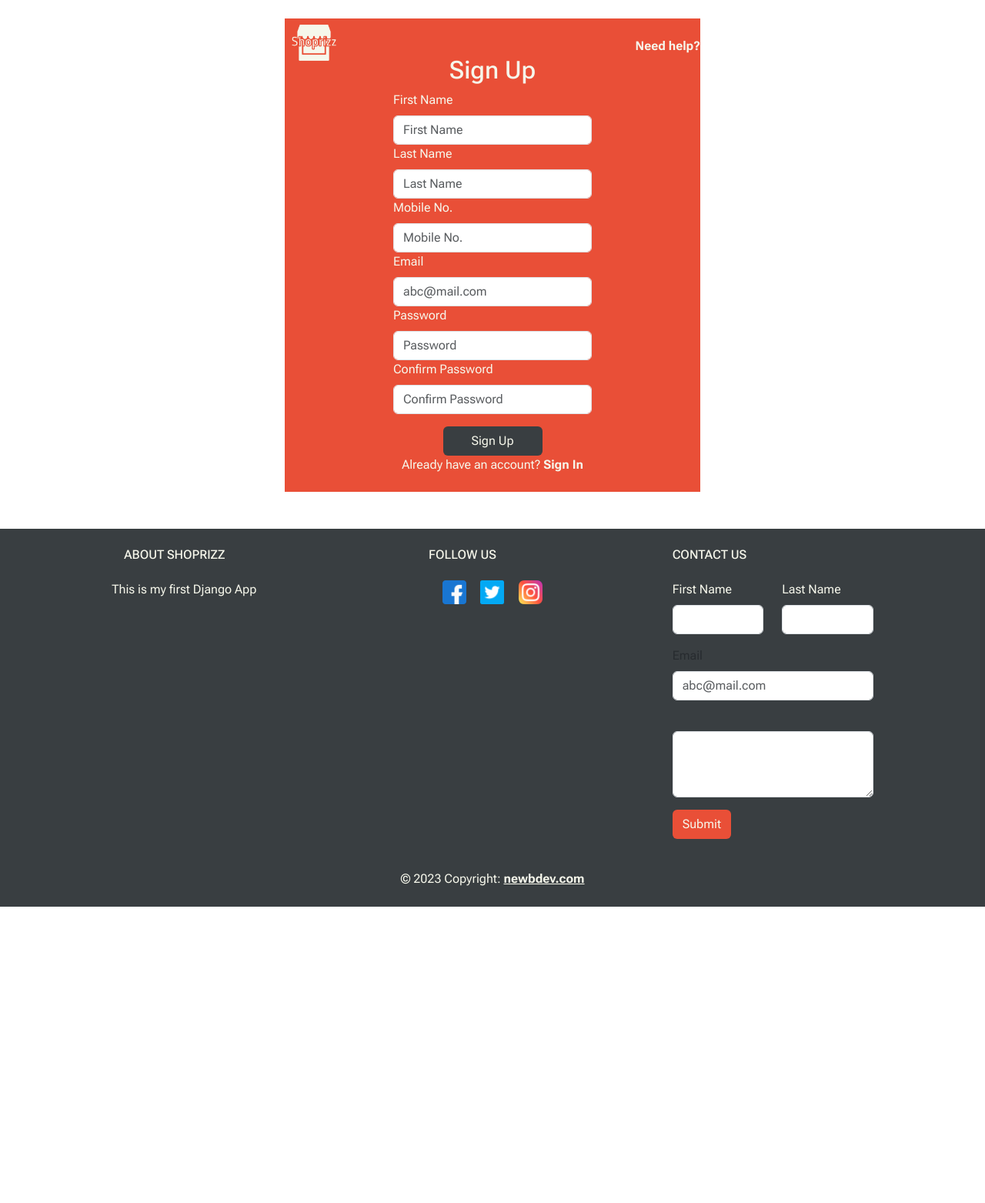
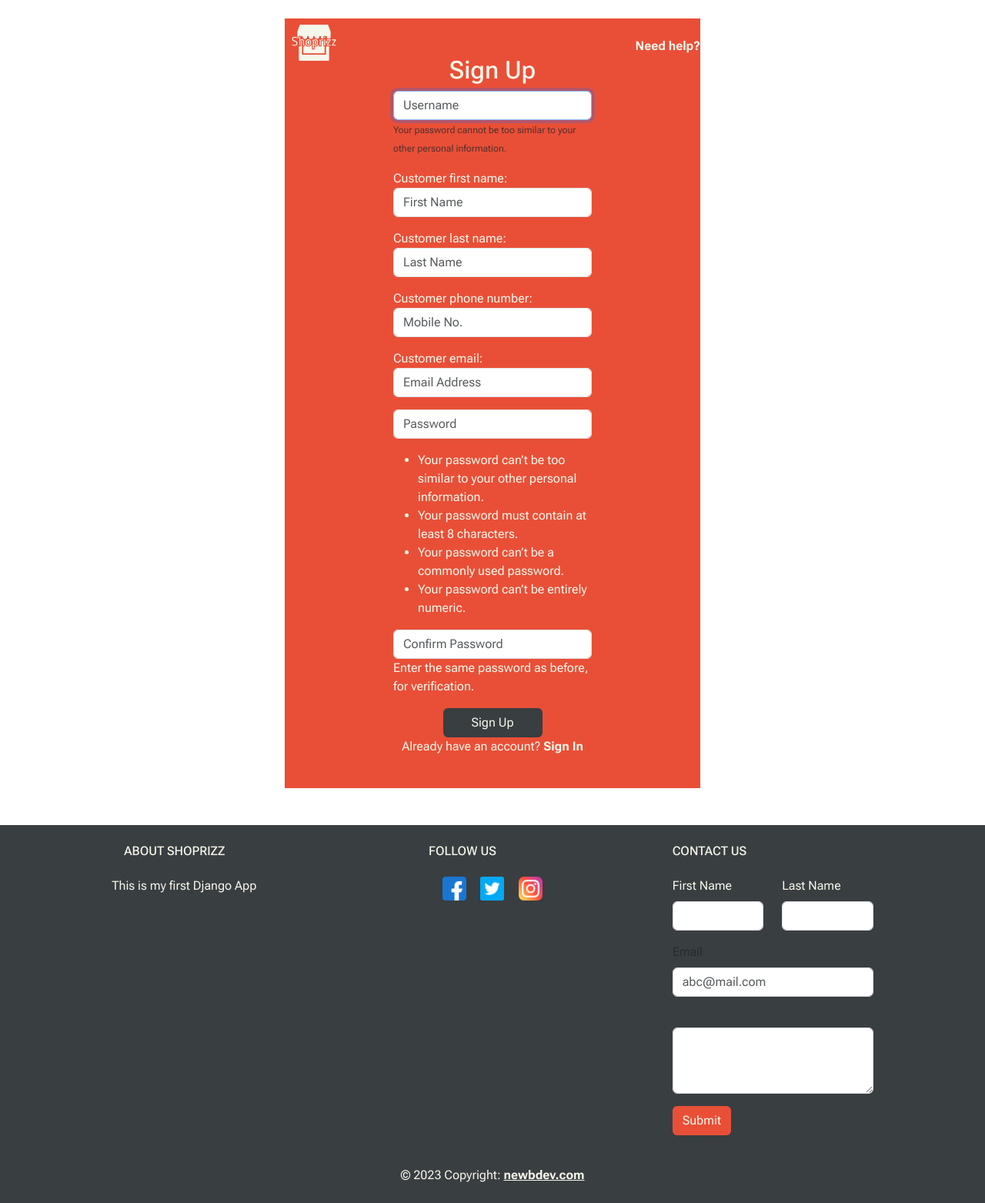
Before and after one commit to YourNewbDev/shoprizz, a Django app: page /register/ in a window 1280 px wide. Shown: the part 76-1639 px from the top of the page at 77% size. Before the commit the page ends 1254 px from the top, so only its background shows below. Run offline with Django 4.2, Linux system fonts and the light colour scheme; some libraries are stand-ins or nearby versions.

Commit message:
First attempt making registration form for customers

```diff
--- /dev/null
+++ b/shoprizz/shop/forms.py
@@ -0,0 +1,42 @@
+from typing import Any
+from django.contrib.auth.models import User
+from django.contrib.auth.forms import UserCreationForm
+from django.core.validators import  MaxValueValidator
+from django import forms
+
+
+class RegisterForm(UserCreationForm):
+    customer_first_name = forms.CharField(max_length=155, required=True, widget=forms.TextInput(attrs={'class': 'form-control', 'placeholder': 'First Name'}))
+    customer_last_name = forms.CharField(max_length=100, required=True, widget=forms.TextInput(attrs={'class': 'form-control', 'placeholder': 'Last Name'}))
+    customer_phone_number = forms.IntegerField(validators=[MaxValueValidator(99999999999)], required=True, widget=forms.NumberInput(attrs={'class': 'form-control', 'placeholder': 'Mobile No.'}))
+    customer_email = forms.EmailField(max_length=255, required=True, widget=forms.EmailInput(attrs={'class': 'form-control', 'placeholder': 'Email Address'}))
+    customer_registered_date = forms.DateField(required=False, widget=forms.HiddenInput())
+
+    def clean_password2(self):
+        password1 = self.cleaned_data.get('password1')
+        password2 = self.cleaned_data.get('password2')
+
+        if password1 and password2 and password1 != password2:
+            raise forms.ValidationError("Passwords do not match.")
+        return password2
+
+    class Meta:
+        model = User
+        fields = ('username', 'customer_first_name', 'customer_last_name', 'customer_phone_number', 'customer_email', 'password1', 'password2')
+
+    def __init__(self, *args, **kwargs):
+        super(RegisterForm, self).__init__(*args, **kwargs)
+
+        self.fields['username'].widget.attrs['class'] = 'form-control'
+        self.fields['username'].widget.attrs['placeholder'] = 'Username'
+        self.fields['username'].label = ''
+        self.fields['username'].help_text = '<span class="form-text text-muted"><small>Required. Maximum 10 characters only.</small></span>'
+
+        self.fields['password1'].widget.attrs['class'] = 'form-control'
+        self.fields['password1'].widget.attrs['placeholder'] = 'Password'
+        self.fields['password1'].label = ''
+        self.fields['username'].help_text = '<span class="form-text text-muted"><small>Your password cannot be too similar to your other personal information. </small></span>'
+
+        self.fields['password2'].widget.attrs['class'] = 'form-control'
+        self.fields['password2'].widget.attrs['placeholder'] = 'Confirm Password'
+        self.fields['password2'].label = ''
--- a/shoprizz/shop/templates/shop/register.html
+++ b/shoprizz/shop/templates/shop/register.html
@@ -5,7 +5,8 @@
 {% include "shop/plain-navbar.html" %}
 
 <div class="d-flex justify-content-center mt-4 mb-5">
-    <form class="form-shop" action="">
+    <form action="{% url "register" %}" method="POST" class="form-shop">
+        {% csrf_token %}
         <div class="row">
             <div class="col-md-4 col-sm-4 col-4 text-start mt-2"><img src="{% static "image\shoprizz-F6F7EB.png" %}" class="img-fluid" alt="" width="76" height="48"></div>
             <div class="col-md-4 col-sm-4 col-4 text-center mt-5"><h2>Sign Up</h2></div>
@@ -15,23 +16,8 @@
             <div class="col-md-3 col-sm-3 col-3"></div>
                 <div class="col-md-6 col-sm-6 col-6">
                     <div class="">
-                        <label for="" class="form-label">First Name</label>
-                        <input type="text" class="form-control" name="" id="" aria-describedby="helpId" placeholder="First Name">
 
-                        <label for="" class="form-label">Last Name</label>
-                        <input type="text" class="form-control" name="" id="" aria-describedby="helpId" placeholder="Last Name">
-
-                        <label for="" class="form-label">Mobile No.</label>
-                        <input type="number" class="form-control" name="" id="" aria-describedby="helpId" placeholder="Mobile No.">
-
-                        <label for="" class="form-label">Email</label>
-                        <input type="email" class="form-control" name="" id="" aria-describedby="emailHelpId" placeholder="abc@mail.com">
-
-                        <label for="" class="form-label">Password</label>
-                        <input type="password" class="form-control" name="" id="" placeholder="Password">
-
-                        <label for="" class="form-label">Confirm Password</label>
-                        <input type="password" class="form-control mb-3" name="" id="" placeholder="Confirm Password">
+                        {{form.as_p}}
 
                         <div class="text-center">
                             <button type="submit" class="btn btn-shop-dark w-50 justify-content-center">Sign Up</button>
--- a/shoprizz/shop/views.py
+++ b/shoprizz/shop/views.py
@@ -1,9 +1,28 @@
-from django.shortcuts import render
+from django.shortcuts import render, redirect
 from django.http import HttpResponse
+from django.contrib import messages
+from django.contrib.auth import login, authenticate
+from django.contrib.auth.models import User
+from django.contrib.auth.forms import UserCreationForm
+from .forms import RegisterForm
+from django import forms
 
 # Create your views here.
 def index(response):
     return render(response, "shop/index.html")
 
-def register(response):
-    return render(response, "shop/register.html")
+def register(request):
+    form = RegisterForm()
+    if request.method == "POST":
+        form = RegisterForm(request.POST)
+        if form.is_valid():
+            form.save()
+            username = form.cleaned_data['username']
+            password1 = form.cleaned_data['password1']
+            return redirect('index')
+        else:
+            messages.success(request, ("Problem in registration"))
+            return redirect('register')
+
+    else:
+        return render(request, "shop/register.html", {'form': form})
--- a/shoprizz/static/custom.css
+++ b/shoprizz/static/custom.css
@@ -31,7 +31,7 @@
     background-color: #E94F37;
     color: #f6f7eb;
     width: 540px;
-    height: 615px;
+    height: 1000px;
     font-family: 'Roboto Flex', sans-serif;
 }
 
```
Also changed, not shown: shoprizz/shop/models.py (+1 -7 lines), shoprizz/db.sqlite3, shoprizz/shop/migrations/0002_alter_customer_customer_password.py (added).
